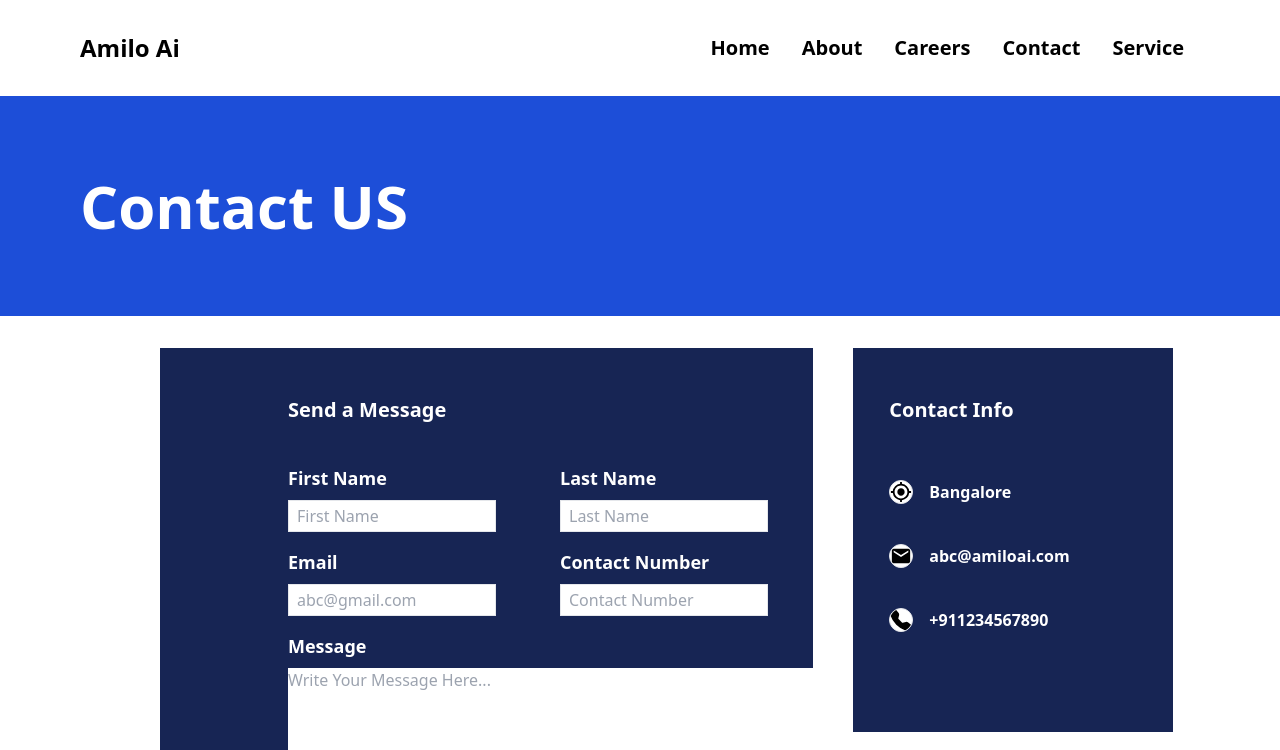
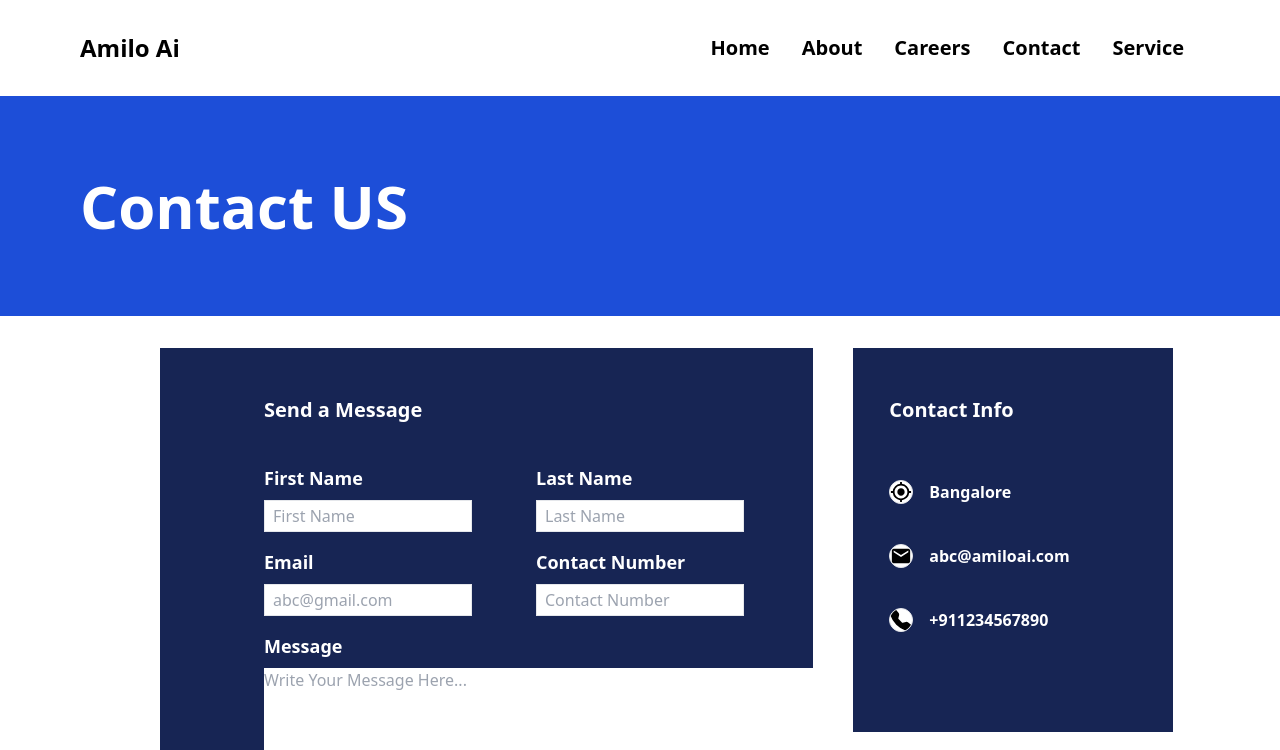
Before and after one commit to Chandan784/AmiloAi, a React (Vite) app in the folder AmiloAi/: page /Contact in a window 1280 px wide. Shown: the top 750 px of the page. Built offline with nearby package versions, Linux system fonts and the light colour scheme; grey boxes are pictures that could not be loaded.

Commit message:
All changes done in Contact Page

```diff
--- a/AmiloAi/src/Components/ContactPath.jsx
+++ b/AmiloAi/src/Components/ContactPath.jsx
@@ -7,8 +7,8 @@ const ContactPath = () => {
     return (
 
         <>
-            <div className='h-auto pl-40 pb-6 flex gap-10 '>
-                <div className=' justify-center items-center pl-16 pb-16 w-7/12 h-full bg-blue-950'>
+            <div className='h-auto  pl-40 pb-6 flex gap-10 '>
+                <div className=' justify-center items-center pl-10 pb-16 w-7/12 h-full bg-blue-950'>
 
                     <h2 className=' pl-16 pt-12 pb-10 font-semibold text-xl text-white'>Send a Message</h2>
                     <form action="" className='pl-16 pb-7'>
```
